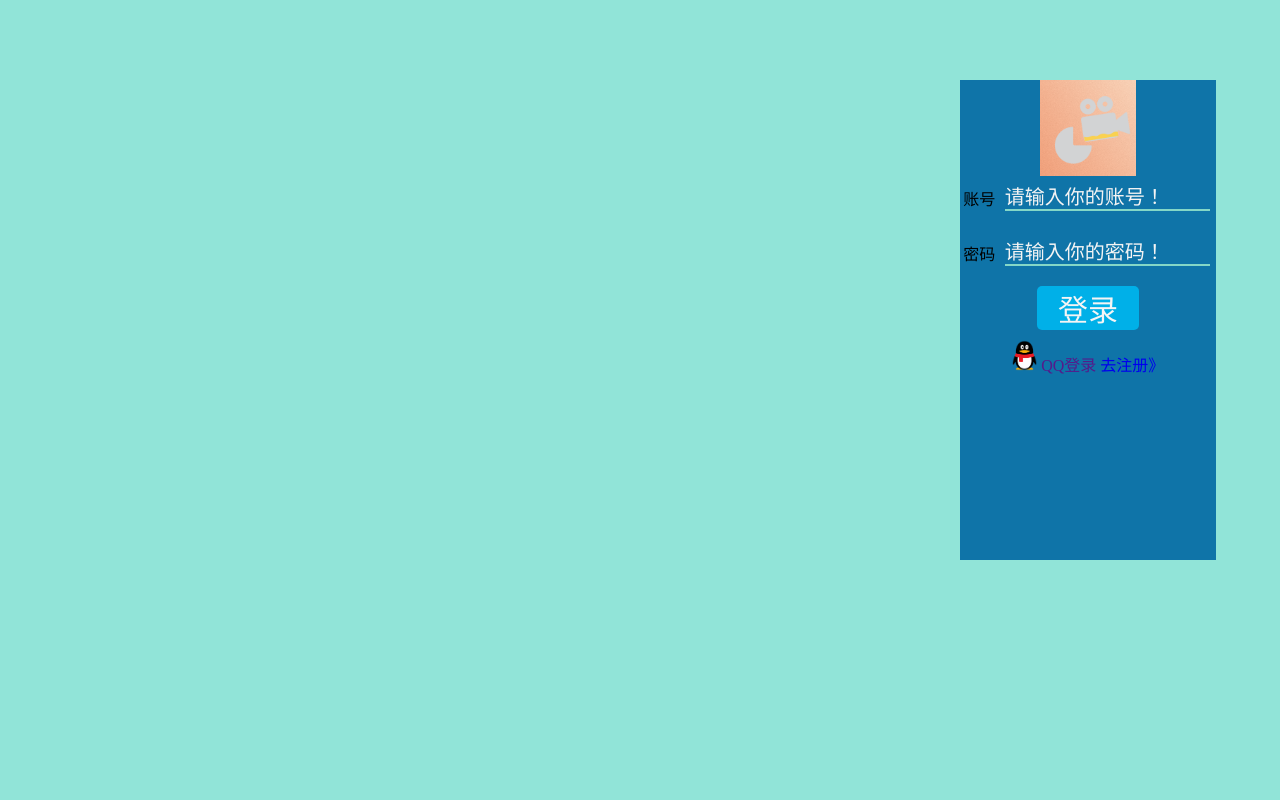
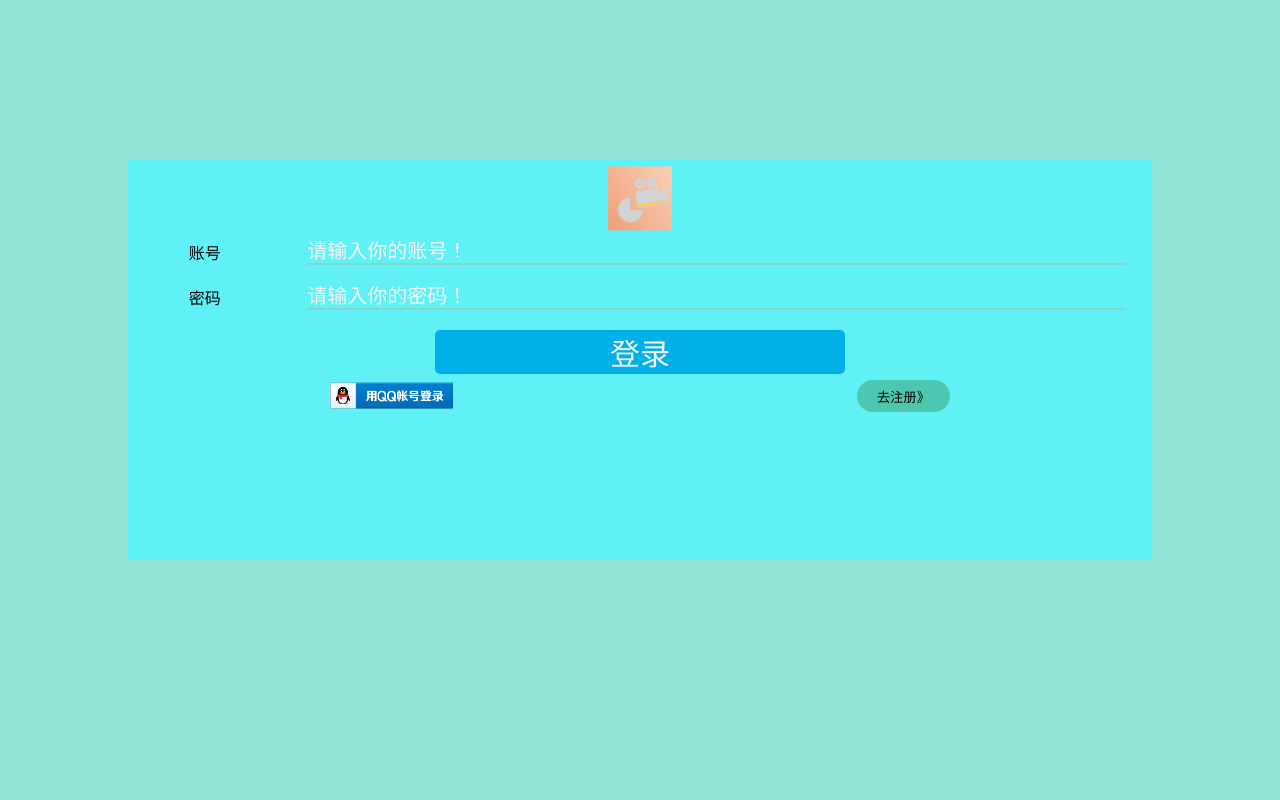
Before and after one commit to xiaojingchuangtianya/dreamWeb, a Django app: template templates/login.html in a window 1280 px wide. Run offline with Django 3.2, Linux system fonts and the light colour scheme; the template is opened without the code that fills it, so the values that code supplies are empty.

Commit message:
调整登录注册的页面内容,放置qq登录框 1.3.1

```diff
--- a/QQauth/views.py
+++ b/QQauth/views.py
@@ -32,8 +32,8 @@ def registerView(request):
 def loginView(request):
 
     if request.method =="GET":
-        redirectUrl = request.GET.get("redirectUrl", None) or request.GET.get("next","")
-        print("用户登录重定向"+request.GET.get("redirectUrl", None) or request.GET.get("next",""))#一个跳转的url
+        redirectUrl = request.GET.get("redirectUrl",None ) or request.GET.get("next","")
+        # print("用户登录重定向"+request.GET.get("redirectUrl", None) or request.GET.get("next",""))#一个跳转的url
         return render(request,"login.html",context={"redirect":redirectUrl})
     elif request.method =="POST":
         redirectUrl = request.GET.get("redirectUrl", "/")
--- a/static/css/login.css
+++ b/static/css/login.css
@@ -33,9 +33,10 @@ a{
         font-size: 20px;
         margin-bottom: 20px;
     }
-.line,.addPanel{
-    margin-top: 10px;
-}
+/* .line,.addPanel{
+    display: flex;
+    justify-content: space-around;
+} */
 .line label {
     width: 15%;
     float: left;
@@ -58,13 +59,27 @@ input::-webkit-input-placeholder{
 .loginBottom button:hover{
     background: #17aa59;
 }
+button#register{
+    height: 100%;
+    padding: 0 20px;
+    background: #4dc7b0;
+    border: none;
+    border-radius: 20px;
+}
 
-@media screen and (min-device-width: 700px){
+.addPanel{
+    height: 10%;
+    margin-top: 6px;
+    display: flex;
+    justify-content: space-around;
+
+}
+@media screen and (min-device-width: 1000px){
     #main .loginPannel{
         position: absolute;
         top:10%;
         right: 5%;
-        width: 20%;
+        width: 30%;
         height: 60%;
         background: #0f74a8;
     }
@@ -87,7 +102,7 @@ input::-webkit-input-placeholder{
 }
 
 
-@media screen and (max-device-width: 700px){
+@media screen and (max-device-width: 1000px){
     #main .loginPannel{
         left: 10%;
         position: absolute;
--- a/templates/login.html
+++ b/templates/login.html
@@ -29,13 +29,16 @@
                 <div class=" loginBottom">
                     <button type="submit">登录</button>
                 </div>
-                <div class="addPanel" style="height: 8%;">
-                    <div class="qqLogin lineBlock" style="height: 100%;">
-                        <img src="{%static '/img/icon/qq.png'%}" alt="" >
-                        <a href="">QQ登录</a>
+                <div class="addPanel">
+                    <div class="qqLogin">
+                        <a href="">
+                            <img src="{%static '/img/icon/qqlarge.png'%}" alt="" >
+                        </a>
                     </div>
-                    <div class="register lineBlock">
-                        <a href="/auth/register/">去注册》</a>
+                    <div>
+                        <a href="/auth/register/">
+                            <button id="register" type="button">  去注册》</button>
+                        </a>
                     </div>
                 </div>
             </form>
--- a/版本计划.txt
+++ b/版本计划.txt
@@ -17,5 +17,6 @@
             考虑用户新增较多内容后的分页功能     1.2.6
 
         1.3.0：申请qq登录注册功能模块，让用户更轻便登录注册
+            按需求文档放置登录接口的图标内容 1.3.1
         1.4.0：维护接口内容，方便后续的app对接
         1.5.0:为视频对话增加一个房间好功能，用户可以通过指定房间号进入，所有人退出后删除不再保留（考虑依靠轮询维持房间的存在）
```
Also changed, not shown: templates/register.html (+8 -4 lines), static/img/icon/qqlarge.png (added), static/img/icon/qqmid.png (added), static/img/icon/qqmin.png (added).
